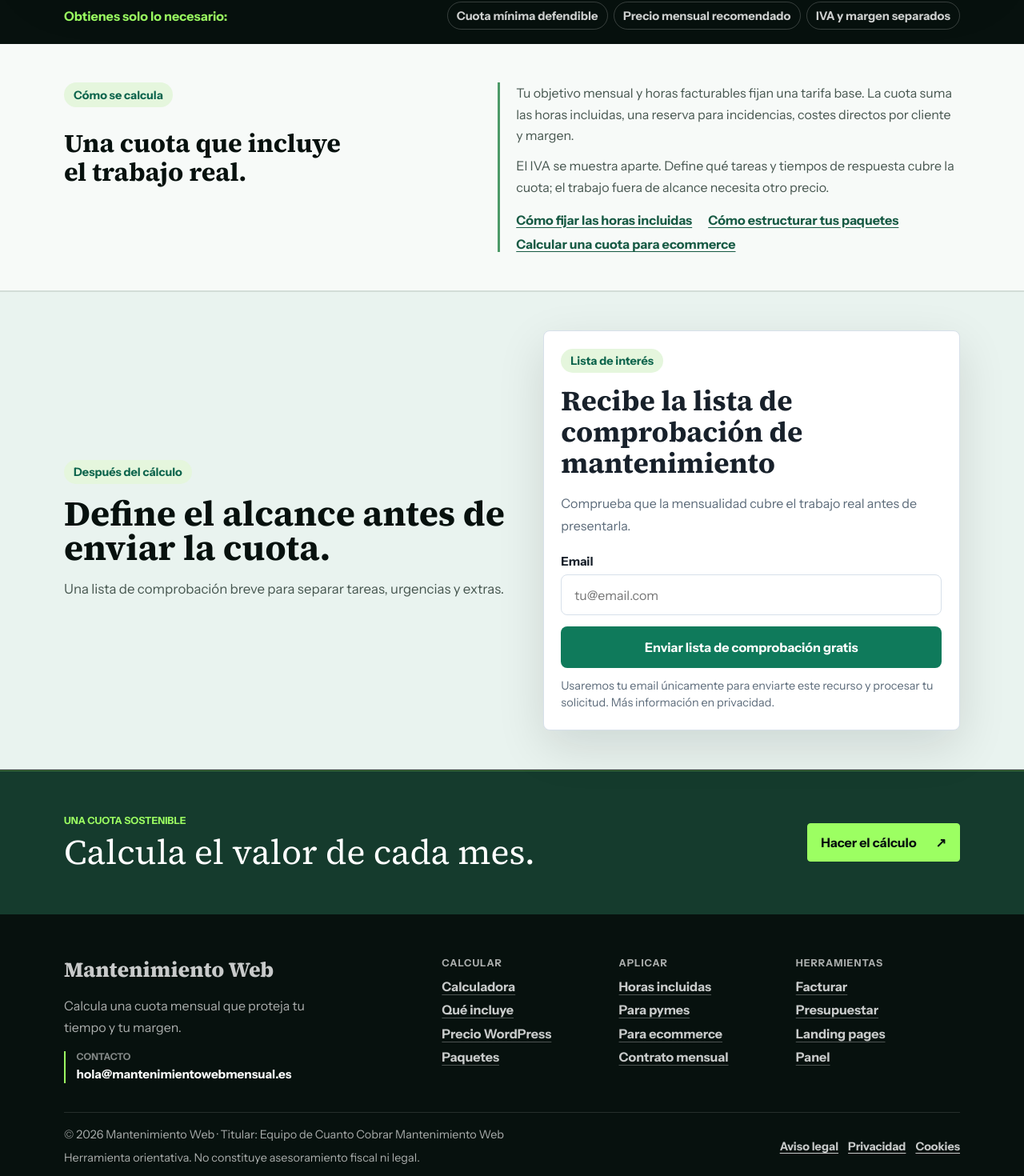
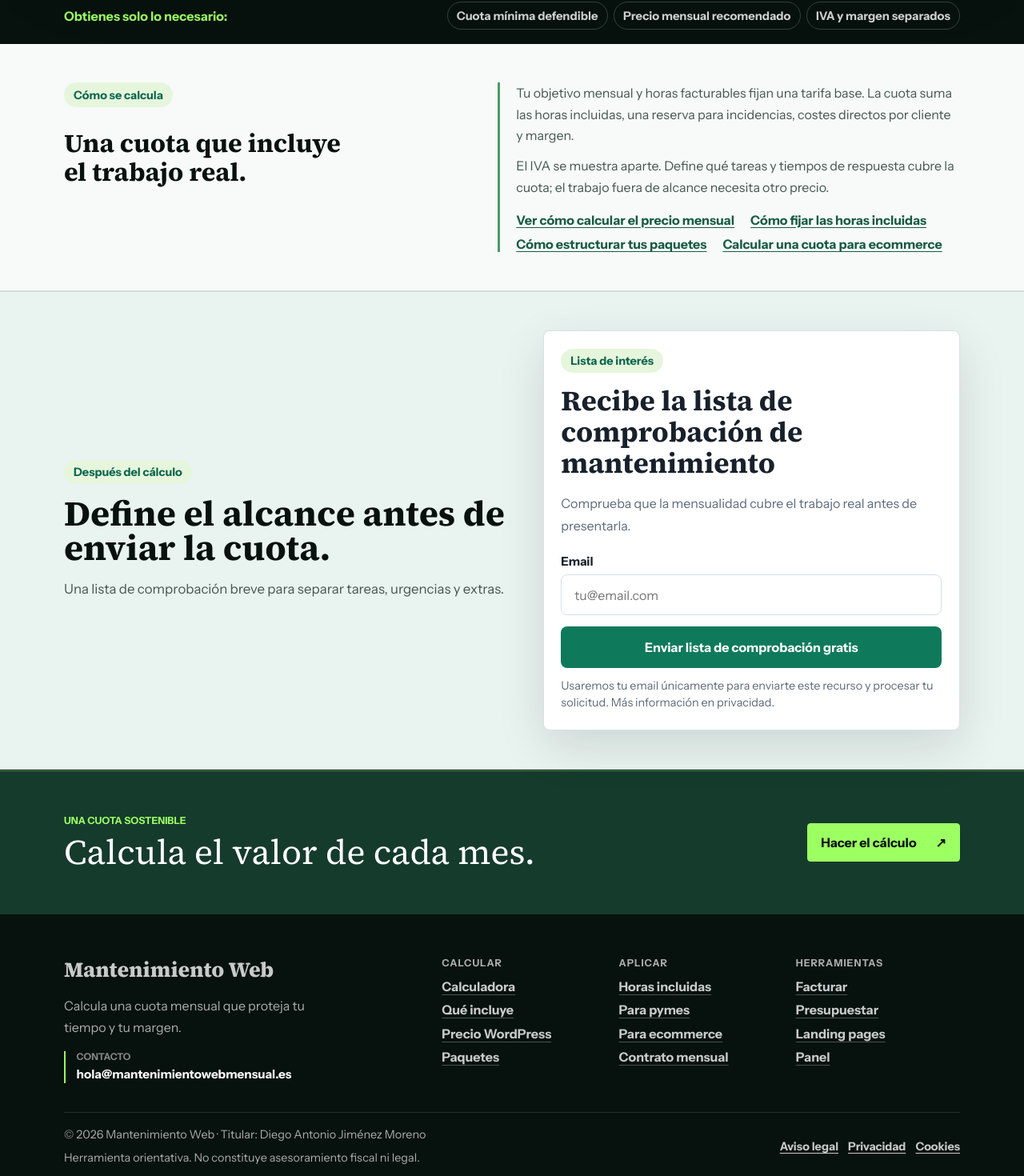
Before and after one commit to djimenezm/mantenimientowebmensual, a Next.js app: page / in a window 1280 px wide. Shown: the part 1652-3122 px from the top of the page at 80% size. Built offline with nearby package versions, Linux system fonts and the light colour scheme.

Commit message:
Identify the maintenance site owner and link its pricing guide

```diff
--- a/app/page.tsx
+++ b/app/page.tsx
@@ -118,6 +118,7 @@ export default function HomePage() {
                 el trabajo fuera de alcance necesita otro precio.
               </p>
               <nav aria-label="Profundiza en la cuota de mantenimiento web">
+                <a href="/cuanto-cobrar-mantenimiento-web-mensual">Ver cómo calcular el precio mensual</a>
                 <a href="/horas-incluidas-mantenimiento-web">Cómo fijar las horas incluidas</a>
                 <a href="/paquetes-mantenimiento-web">Cómo estructurar tus paquetes</a>
                 <a href="/mantenimiento-web-para-ecommerce">Calcular una cuota para ecommerce</a>
--- a/lib/site.ts
+++ b/lib/site.ts
@@ -16,7 +16,7 @@ export const siteConfig = {
     'mantenimiento web mensual freelance',
   ],
   url: process.env.NODE_ENV === 'development' ? 'http://localhost:3003' : productionUrl,
-  ownerName: 'Equipo de Cuanto Cobrar Mantenimiento Web',
+  ownerName: 'Diego Antonio Jiménez Moreno',
   contactEmail: 'hola@mantenimientowebmensual.es',
   brevoKitFormAction:
     'https://2caafd8d.sibforms.com/serve/MUIFAKJQegV7o9QbywL0B6sVP3BgGTFpNCUG1g6u2ktnFf8dguSPi1KRKd1VNhC0zGtjJJ_pc5hDsTPcNt-VJIk68J_NRGEuKAsLO2C0FTWhterAcDg_RZZ2HhcveG4jr6FXrMud1muQyyl44eJPmC29NQ7P8axNYFRufbEwnQ2BzbolM5LNa561XOUPCAs5SqrH5LQ6F4ViSvYUww==',
```
Also changed, not shown: 3 other files (tests, documents, lock files or other folders).
